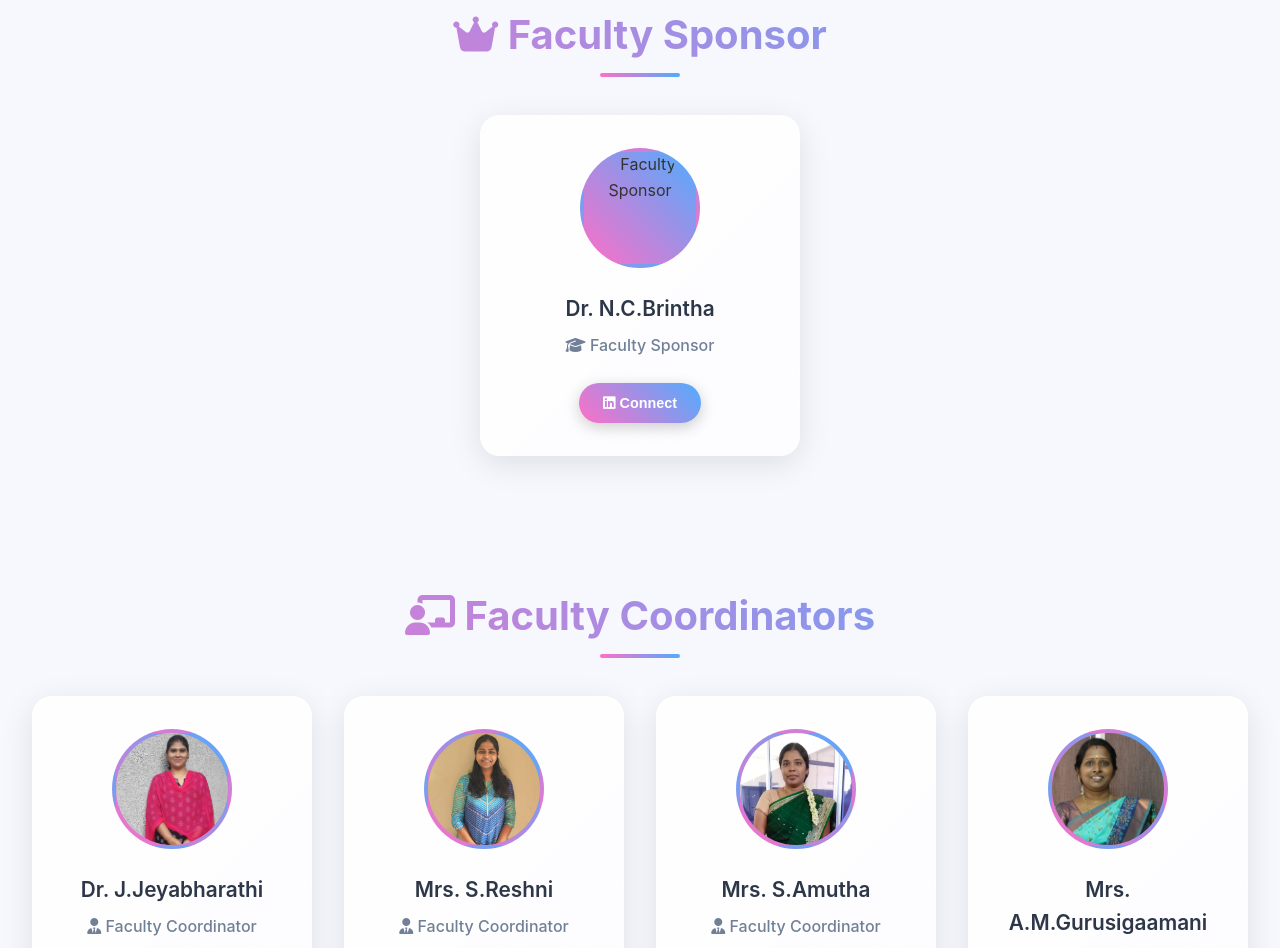
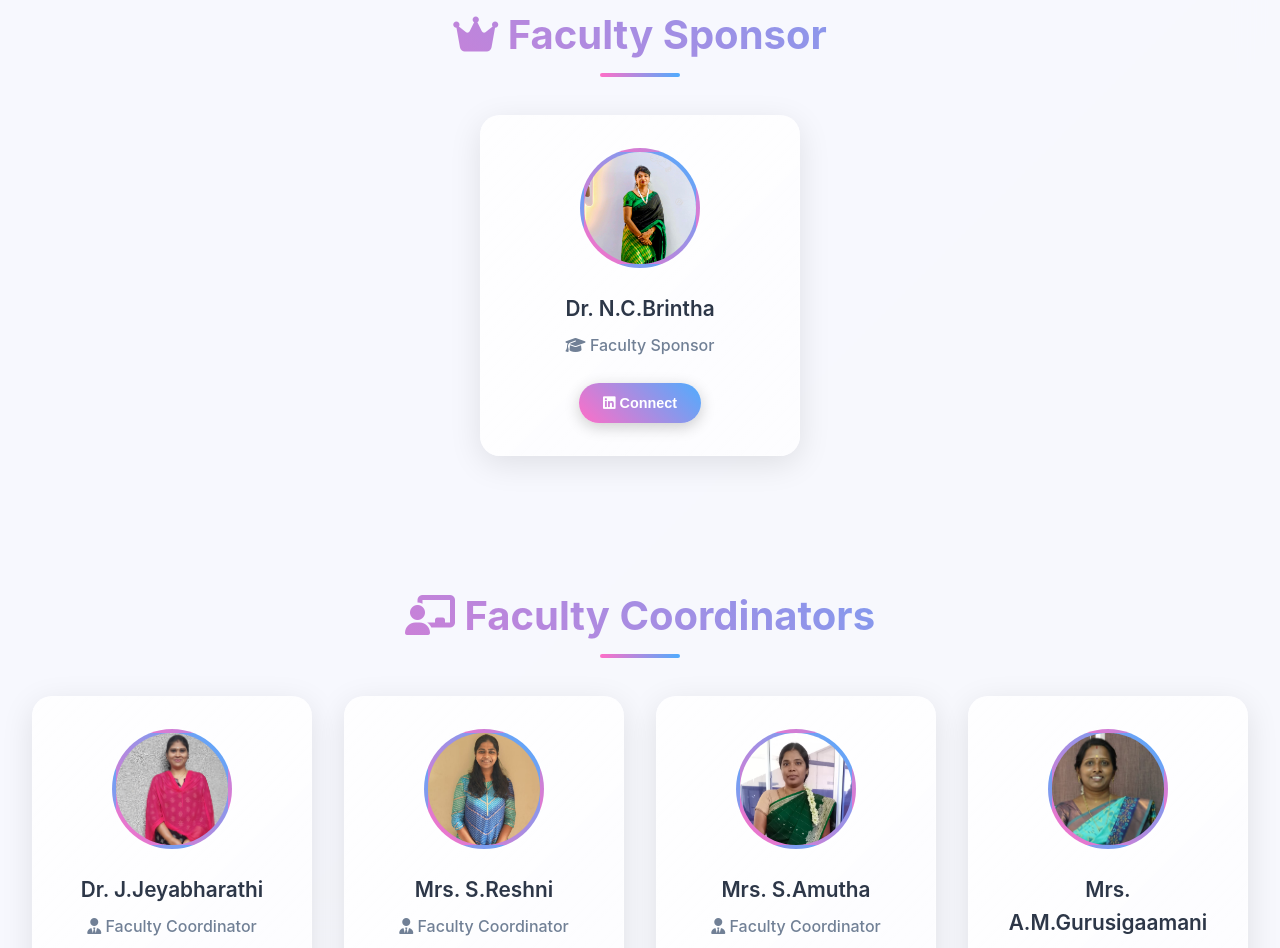
Before and after one commit to Bharath-D18/KARE-ACM-W-Community-Page, a plain HTML site: page community-website/index.html in a window 1280 px wide. Shown: the part 893-1841 px from the top of the page. Drawn offline with Linux system fonts and the light colour scheme; files whose address does not match are found by name.

Commit message:
Update index.html

```diff
--- a/community-website/index.html
+++ b/community-website/index.html
@@ -64,7 +64,7 @@
       <h2><i class="fas fa-crown"></i> Faculty Sponsor</h2>
       <div class="team-grid">
         <div class="card">
-          <img src="./assets/FACULTIES/N. C. Brintha.jpg" alt="Faculty Sponsor">
+          <img src="./assets/FACULTIES/N. C. Brintha - Edited.jpg" alt="Faculty Sponsor">
           <h3>Dr. N.C.Brintha</h3>
           <p><i class="fas fa-graduation-cap"></i> Faculty Sponsor</p>
           <button onclick="connectLinkedIn('https://www.linkedin.com/in/brintha-n-c-967438255/')">
```
